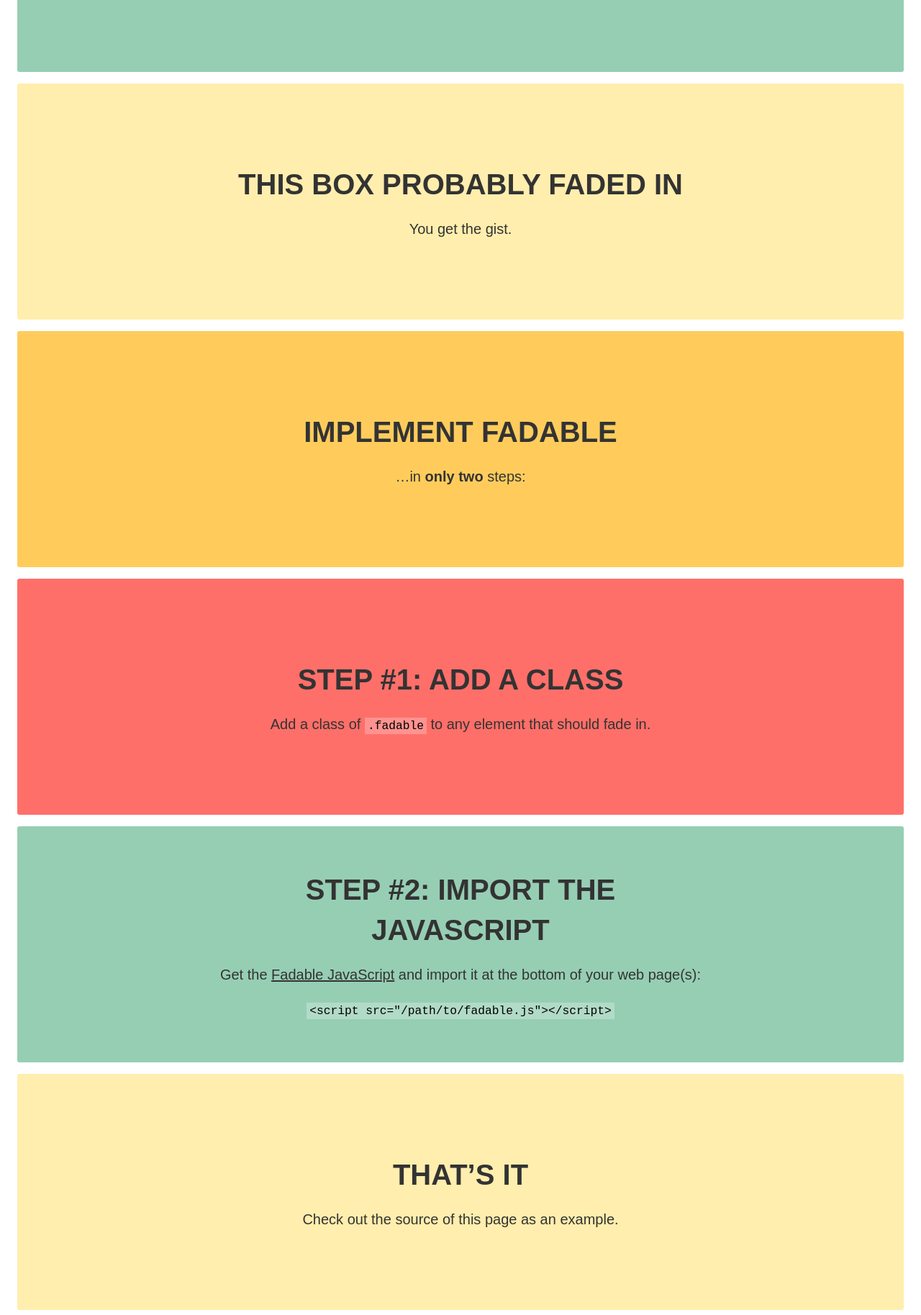
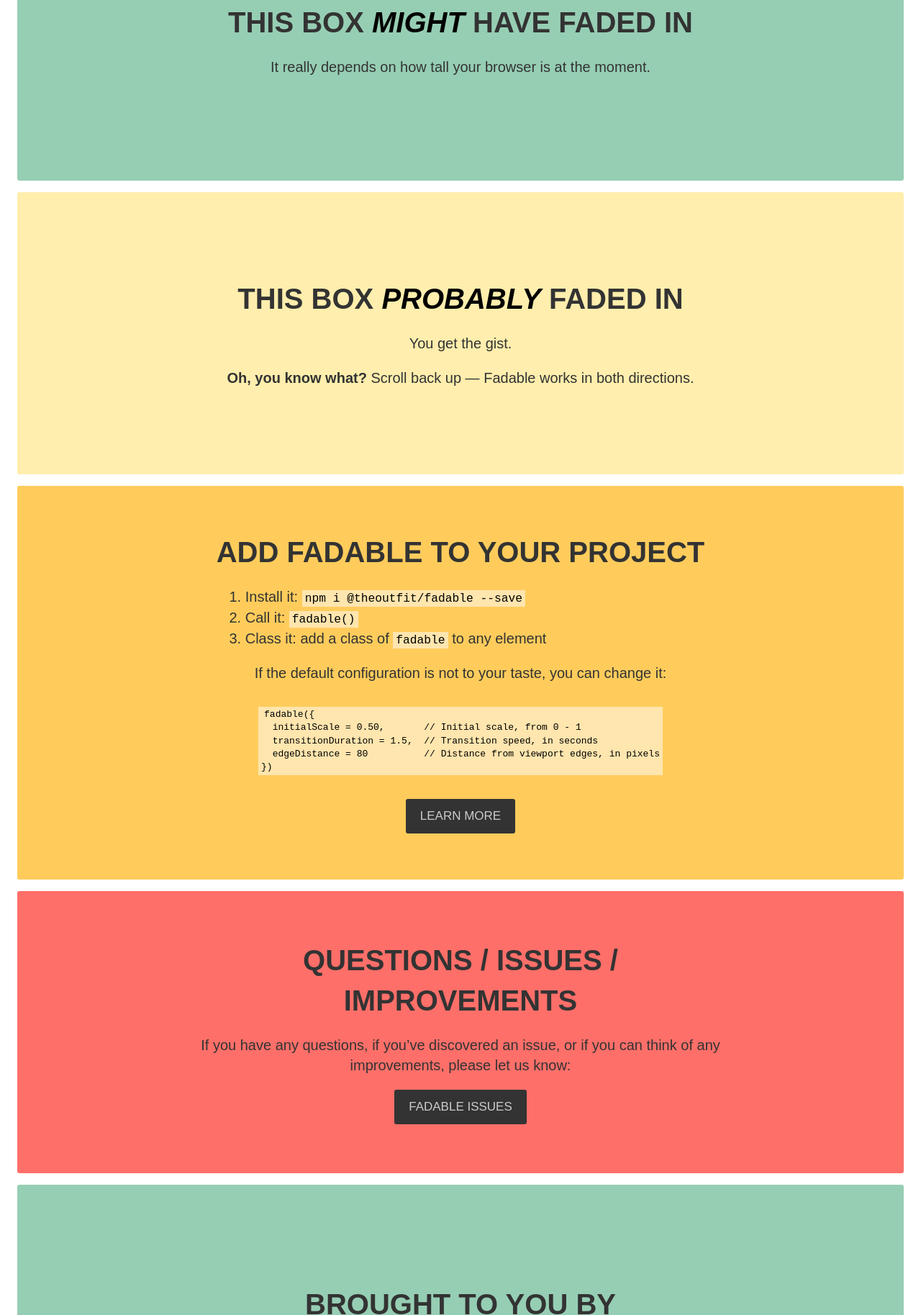
Before and after one commit to fromtheoutfit/fadable, a website: page demo/index.html in a window 1280 px wide. Shown: the part 973-2800 px from the top of the page at 72% size. Drawn offline with Linux system fonts and the light colour scheme.

Commit message:
Attempt to improve the demo

```diff
--- a/demo/index.html
+++ b/demo/index.html
@@ -12,93 +12,57 @@
       <section class="fadable">
         <div>
           <h1>Fadable</h1>
-          <p>Fadable is a <a href="https://github.com/fromtheoutfit/fadable/blob/master/html/fadable.js">bit of JavaScript</a> that finds all elements with a class of <code>.fadable</code> and, if they’re outside of the browser's viewport, changes their opacity to <code>0</code> and their scale to <code>95%</code>. Then, when those elements are scrolled into view, Fadable <em>undoes</em> those changes via a transition.</p>
-          <p><a href="https://github.com/fromtheoutfit/fadable" class="button">View on GitHub</a></p>
-          <p><small>Made by the folks at <a href="https://theout.fit/">The Outfit</a>.</small></p>
+          <p>Fadable is a little bit of JavaScript (753 bytes) that finds any element with a class of <code>.fadable</code> and, if it’s outside of the browser's viewport, changes its opacity to <code>0</code> and its scale to <code>95%</code>. Then, when that element is scrolled into view, Fadable <em>undoes</em> those changes via configurable CSS transitions. <strong>Scroll to see how it works…</strong></p>
+          <p><a href="https://github.com/fromtheoutfit/fadable" class="button">Fadable on GitHub</a></p>
         </div>
       </section>
 
       <section class="fadable">
         <div>
-          <h1>This Box Probably Didn’t Fade In</h1>
-          <p>…and that’s OK because Fadable won’t change elements already in view.</p>
+          <h1>For example: this box Probably didn’t fade in</h1>
+          <p>That’s OK because Fadable doesn’t change elements that are already in view when the page loads. <strong>Keep scrolling…</strong></p>
         </div>
       </section>
 
       <section class="fadable">
         <div>
-          <h1>This Box Might Have Faded In</h1>
+          <h1>This box <em>might</em> have faded in</h1>
           <p>It really depends on how tall your browser is at the moment.</p>
         </div>
       </section>
 
       <section class="fadable">
         <div>
-          <h1>This Box Probably Faded In</h1>
+          <h1>This box <em>probably</em> faded in</h1>
           <p>You get the gist.</p>
+          <p><strong>Oh, you know what?</strong> Scroll back up — Fadable works in both directions.</p>
         </div>
       </section>
 
       <section class="fadable">
         <div>
-          <h1>Implement Fadable</h1>
-          <p>…in <strong>only two</strong> steps:</p>
-        </div>
-      </section>
-
-      <section class="fadable">
-        <div>
-          <h1>Step #1: Add a Class</h1>
-          <p>Add a class of <code>.fadable</code> to any element that should fade in.</p>
-        </div>
-      </section>
-
-      <section class="fadable">
-        <div>
-          <h1>Step #2: Import The JavaScript</h1>
-          <p>Get the <a href="https://github.com/fromtheoutfit/fadable/blob/master/html/fadable.js">Fadable JavaScript</a> and import it at the bottom of your web page(s):</p>
-          <p><code>&lt;script src="/path/to/fadable.js"&gt;&lt;/script&gt;</code>
-        </div>
-      </section>
-
-      <section class="fadable">
-        <div>
-          <h1>That’s It</h1>
-          <p>Check out the source of this page as an example.</p>
-        </div>
-      </section>
-
-      <section class="fadable">
-        <div>
-          <h1>Configuration</h1>
-          <p>There are a number of details you can configure to suit your needs; open the <a href="https://github.com/fromtheoutfit/fadable/blob/master/html/fadable.js">Fadable JavaScript</a> and look for the commented lines that explain what happens and when it happens.</p>
-        </div>
-      </section>
-
-      <section class="fadable">
-        <div>
-          <h1><a href="https://caniuse.com/#feat=intersectionobserver">Browser Support</a></h1>
-          <ul>
-            <li>Edge 16+</li>
-            <li>Firefox 55+</li>
-            <li>Chrome 58+</li>
-            <li>Safari 12.1+</li>
-            <li>Opera 45+</li>
-            <li>iOS Safari 12.2+</li>
-            <li>Android Browser 67+</li>
-            <li>Opera Mobile 46+</li>
-            <li>Chrome for Android 74+</li>
-            <li>Firefox for Android 66+</li>
-            <li>Samsung Internet 9.2+</li>
-          </ul>
+          <h1>Add Fadable to your project</h1>
+          <ol>
+            <li>Install it: <kbd>npm i @theoutfit/fadable --save</kbd></li>
+            <li>Call it: <code>fadable()</code></li>
+            <li>Class it: add a class of <code>fadable</code> to any element</li>
+          </ol>
+          <p>If the default configuration is not to your taste, you can change it:
+          <pre><code>fadable({
+  initialScale = 0.50,       // Initial scale, from 0 - 1
+  transitionDuration = 1.5,  // Transition speed, in seconds
+  edgeDistance = 80          // Distance from viewport edges, in pixels
+})</code></pre>
+          </p>
+          <p><a href="https://github.com/fromtheoutfit/fadable/#readme" class="button">Learn more</a></p>
         </div>
       </section>
 
       <section class="fadable">
         <div>
           <h1>Questions / Issues / Improvements</h1>
-          <p>If you have any questions, if you’ve discovered an issue, or if you can think of any improvements, please use the Fadable GitHub repo to get involved:</p>
-          <p><a href="https://github.com/fromtheoutfit/fadable" class="button">Fadable on GitHub</a></p>
+          <p>If you have any questions, if you’ve discovered an issue, or if you can think of any improvements, please let us know:</p>
+          <p><a href="https://github.com/fromtheoutfit/fadable/issues" class="button">Fadable Issues</a></p>
         </div>
       </section>
 
@@ -111,6 +75,8 @@
 
     </main>
     <script src="fadable.min.js"></script>
-    <script>fadable()</script>
+    <script>
+        fadable()
+    </script>
   </body>
 </html>
--- a/demo/styles.css
+++ b/demo/styles.css
@@ -3,19 +3,21 @@
 /* to make Fadable work.                                                     */
 /* ========================================================================= */
 body {font-family:sans-serif;}
-section {align-items:center; background-color:#96CEB4; border-radius:3px; display:flex; min-height:33vh; justify-content:center; line-height:1.4; margin:1rem; padding:2rem;}
+section {align-items:center; background-color:#96CEB4; border-radius:3px; display:flex; min-height:33vh; justify-content:center; line-height:1.4; margin:1rem; padding:4rem;}
 section:nth-child(4n) {background-color:#FFEEAD;}
 section:nth-child(4n-2) {background-color:#FF6F69;}
 section:nth-child(4n-3) {background-color:#FFCC5C;}
-section div {max-width:42rem; text-align:center;}
+section div {max-width:48rem; text-align:center;}
 h1 {color:#333; font-size:200%; font-weight:900; margin:0; text-transform:uppercase;}
 @media (min-width:600px) {h1 {font-size:250%;}}
 h1 em {color:#000;}
 p, ul, ol {color:#333; font-size:125%;}
 p:last-child {margin-bottom:0;}
-ul, ol {list-style-type:none; padding-left:0;}
-pre, code {background-color:rgba(255,255,255,.25); color:#000; padding:2px 4px;}
+/* ul, ol {list-style-type:none; padding-left:0;} */
+ul, ol {text-align: left;}
+pre, code, kbd {background-color:rgba(255,255,255,.5); color:#000; padding:2px 4px;}
 pre code {background-color:transparent;}
+pre {display:inline-block;}
 a {color:inherit;}
 .button {background-color:#333; border-radius:3px; color:rgba(255,255,255,.75); display:inline-block; font-size:85%; padding:0.75rem 1.25rem; text-decoration:none; text-transform:uppercase;}
 .button:hover, .button:focus {background-color:#000; color:#fff;}
```
